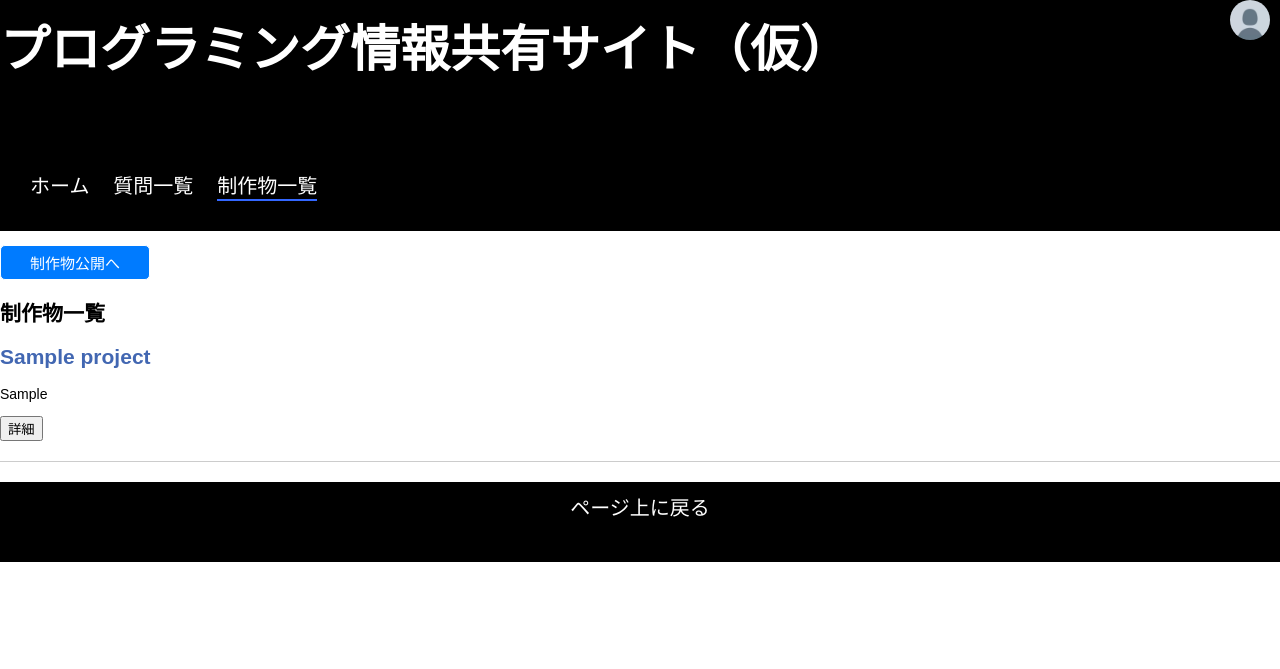
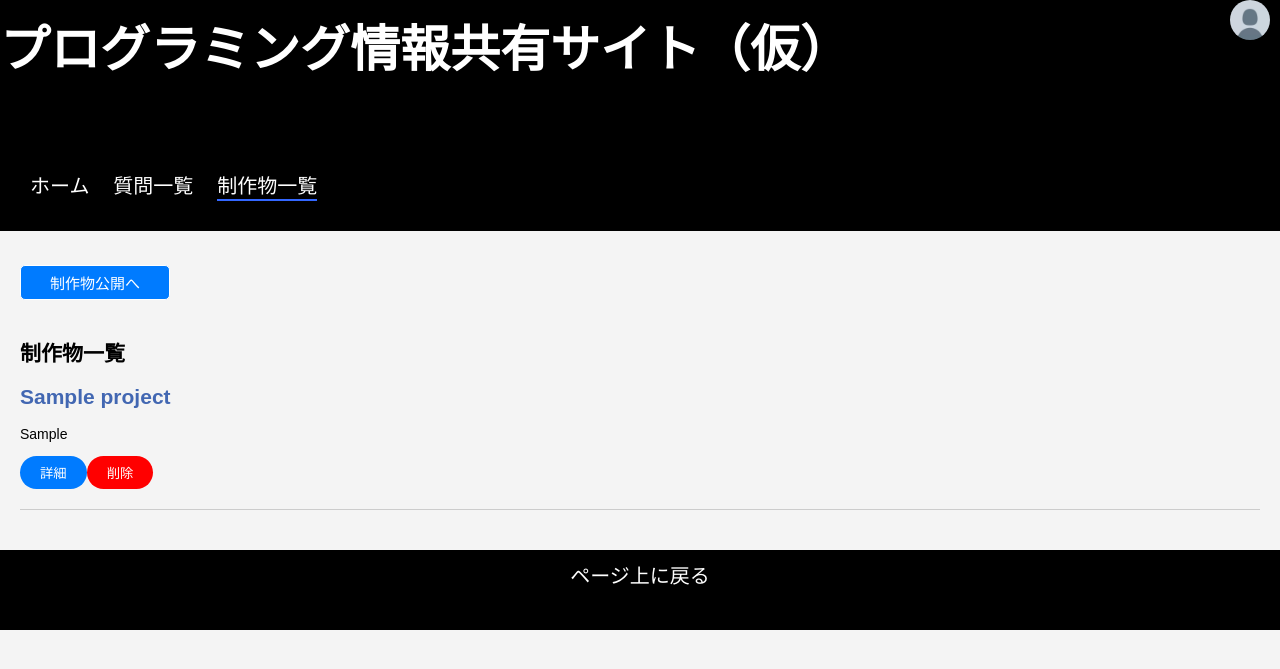
Before and after one commit to 1336124Mitou/Kishi-Hamami-1, a PHP site: page /Allproject.php in a window 1280 px wide. Shown: the top 669 px of the page. Run offline with PHP 8.4, Linux system fonts and the light colour scheme; the visitor is signed in with stand-in values (Sample User, id 1); tables that the repository leaves empty hold one stand-in row (values such as "Sample post").

Commit message:
制作物一覧 削除ボタン

```diff
--- a/Allproject.php
+++ b/Allproject.php
@@ -1,24 +1,26 @@
 <?php
 // データベース接続などの設定
 
-// データベースへの接続
 $servername = "localhost";
 $username = "Kishi";
 $password = "hamami";
 $dbname = "kishi";
+
+// データベースへの接続
 $conn = new mysqli($servername, $username, $password, $dbname);
+
 if ($conn->connect_error) {
     die("接続に失敗しました: " . $conn->connect_error);
 }
 
 // 制作物の情報を取得するSQLクエリ
-$sql = "SELECT * FROM Project"; // テーブル名が "Project" であることを前提とします
+$sql = "SELECT * FROM Project";
 $result = $conn->query($sql);
 
 // 取得した制作物の情報を配列に格納
 $projects = [];
 if ($result->num_rows > 0) {
-    while($row = $result->fetch_assoc()) {
+    while ($row = $result->fetch_assoc()) {
         $projects[] = $row;
     }
 }
@@ -26,16 +28,20 @@ if ($result->num_rows > 0) {
 // データベース接続を閉じる
 $conn->close();
 ?>
-
 <!DOCTYPE html>
 <html lang="ja">
-
 <head>
     <meta charset="UTF-8">
     <title>投稿一覧</title>
     <link href="main.css" rel="stylesheet">
     <style>
-      main {
+        body {
+            font-family: Arial, sans-serif;
+            background-color: #f4f4f4;
+            margin: 0;
+            padding: 0;
+        }
+        .main {
             padding: 20px;
         }
         .project-item {
@@ -43,11 +49,9 @@ $conn->close();
             padding-bottom: 20px;
             margin-bottom: 20px;
         }
-
-    .project-item h2 {
+        .project-item h2 {
             color: #4267b2;
         }
-
         .project-item a {
             color: #4267b2;
             text-decoration: none;
@@ -57,8 +61,7 @@ $conn->close();
             padding: 10px 20px;
             text-align: center;
         }
-        /* ボタンの微調整 */
-        input.button {
+        .button {
             border: 1px solid;
             width: 150px;
             height: 35px;
@@ -68,37 +71,44 @@ $conn->close();
             cursor: pointer;
             color: white;
             background-color: #007BFF;
+            margin-bottom: 20px;
         }
-
-
+        .button:hover {
+            background-color: #0056b3;
+        }
         .que {
             text-align: right;
             float: right;
             margin: 10px;
         }
-
         .textarea {
             resize: none;
             text-align: center;
         }
-
-        input.submit {
+        .submit, .delete {
             display: inline-block;
             color: #fff;
-            background: #007BFF;
             border-radius: 20px;
             padding: 0.5em 1.5em;
-            border-color: #007BFF;
+            border: none;
+            cursor: pointer;
         }
-
-        input.submit:hover {
+        .submit {
+            background: #007BFF;
+        }
+        .submit:hover {
             opacity: 0.7;
         }
-</style>
+        .delete {
+            background: #FF0000;
+        }
+        .delete:hover {
+            opacity: 0.7;
+        }
+    </style>
 </head>
-
 <body>
-<?php require_once __DIR__ . '/header.php'; ?>
+    <?php require_once __DIR__ . '/header.php'; ?>
     <div class="main">
         <div class="show">
             <input class="button" onclick="location.href='proshow.php'" type="button" value="制作物公開へ">
@@ -109,20 +119,21 @@ $conn->close();
             // 制作物の一覧を表示
             foreach ($projects as $project) {
                 echo "<div class='project-item'>";
-                echo "<h2>" . $project['ProName'] . "</h2>";
-                echo "<p>" . $project['Proexample'] . "</p>";
-                echo "<form method='get' action='project.php'>";
-                echo "<input type='hidden' name='id' value='" . $project['ProID'] . "'>";
-                echo "<input type='submit' value='詳細'>";
+                echo "<h2>" . htmlspecialchars($project['ProName'], ENT_QUOTES, 'UTF-8') . "</h2>";
+                echo "<p>" . htmlspecialchars($project['Proexample'], ENT_QUOTES, 'UTF-8') . "</p>";
+                echo "<form method='get' action='project.php' style='display:inline-block;'>";
+                echo "<input type='hidden' name='id' value='" . htmlspecialchars($project['ProID'], ENT_QUOTES, 'UTF-8') . "'>";
+                echo "<input type='submit' value='詳細' class='submit'>";
+                echo "</form>";
+                echo "<form method='post' action='delete_project.php' style='display:inline-block;' onsubmit='return confirm(\"本当に削除しますか？\");'>";
+                echo "<input type='hidden' name='id' value='" . htmlspecialchars($project['ProID'], ENT_QUOTES, 'UTF-8') . "'>";
+                echo "<input type='submit' value='削除' class='delete'>";
                 echo "</form>";
                 echo "</div>";
             }
             ?>
         </div>
     </div>
-    <?php
-    require_once  __DIR__ . '/footer.php';  // footer.phpを読み込む
-    ?>
+    <?php require_once __DIR__ . '/footer.php'; ?>
 </body>
-
 </html>
```
Also changed, not shown: delete_project.php (added, +62 -0 lines).
